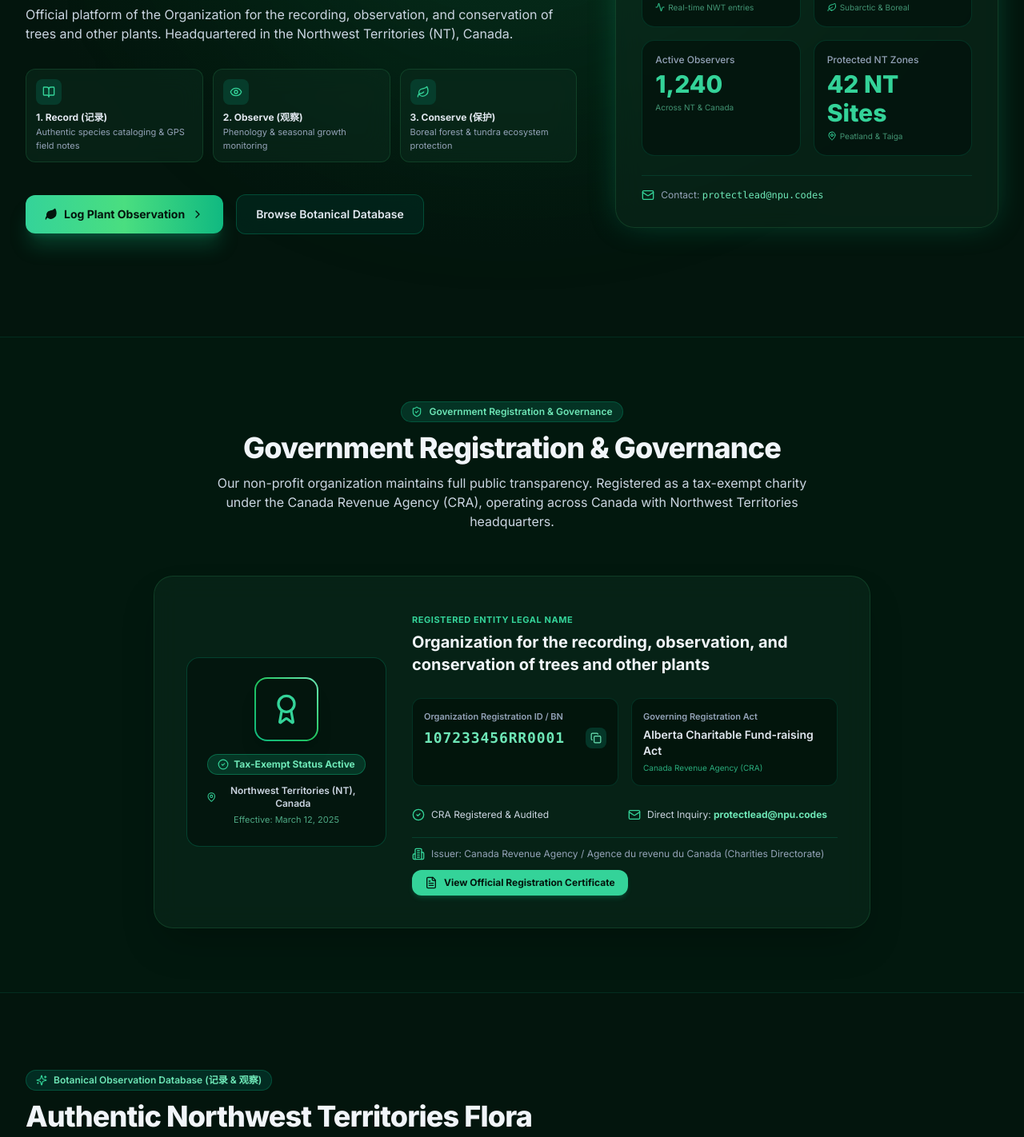
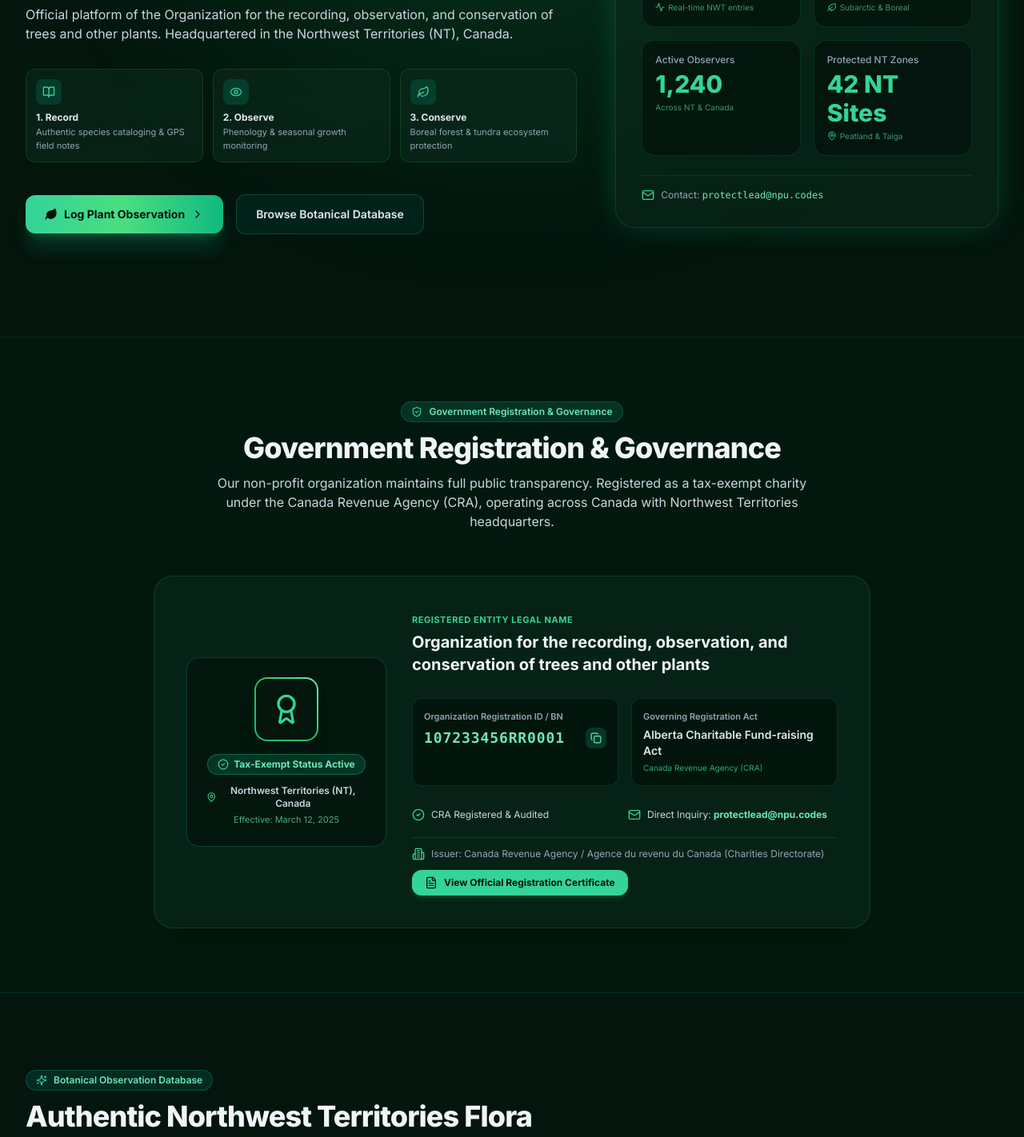
Before and after one commit to YZCJWDS/applytestpro, a React (Vite) app: page / in a window 1280 px wide. Shown: the part 440-1862 px from the top of the page at 80% size. Built offline with nearby package versions, Linux system fonts and the light colour scheme; the HTML template or start-up script is replaced by a standard one.

Commit message:
更新 translations.js

```diff
--- a/src/data/translations.js
+++ b/src/data/translations.js
@@ -17,11 +17,11 @@ export const translations = {
     heroTitleLine1: "Observing & Protecting",
     heroTitleLine2: "Subarctic & Boreal Plants",
     heroSubtitle: "Official platform of the Organization for the recording, observation, and conservation of trees and other plants. Headquartered in the Northwest Territories (NT), Canada.",
-    pillarRecord: "1. Record (记录)",
+    pillarRecord: "1. Record",
     pillarRecordDesc: "Authentic species cataloging & GPS field notes",
-    pillarObserve: "2. Observe (观察)",
+    pillarObserve: "2. Observe",
     pillarObserveDesc: "Phenology & seasonal growth monitoring",
-    pillarConserve: "3. Conserve (保护)",
+    pillarConserve: "3. Conserve",
     pillarConserveDesc: "Boreal forest & tundra ecosystem protection",
     btnLogObs: "Log Plant Observation",
     btnBrowseDb: "Browse Botanical Database",
@@ -43,7 +43,7 @@ export const translations = {
     taxExemptBadge: "Tax-Exempt Status Active",
 
     // Observation Explorer
-    explorerTag: "Botanical Observation Database (记录 & 观察)",
+    explorerTag: "Botanical Observation Database",
     explorerTitle: "Authentic Northwest Territories Flora",
     explorerDesc: "Explore verified observation records of trees, shrubs, and peatland plants natively growing in the Northwest Territories (NT) Boreal and Tundra ecozones.",
     searchPlaceholder: "Search species name (e.g. Black Spruce, Cloudberry), taxonomy, or region...",
@@ -55,8 +55,8 @@ export const translations = {
     healthRating: "Health Index",
     observedBy: "Observer",
 
-    // Field Recorder Form (图二功能增强)
-    recorderTag: "Citizen Science Field Portal (记录工坊)",
+    // Field Recorder Form
+    recorderTag: "Citizen Science Field Portal",
     recorderTitle: "Record a Real Plant Observation",
     recorderDesc: "Contribute real field data on trees, dwarf shrubs, or wetland mosses in the Northwest Territories. Submissions generate instant field records and sync directly to protectlead@npu.codes.",
     fieldPlantName: "Plant / Tree Common Name",
@@ -76,7 +76,7 @@ export const translations = {
     submitSuccessDesc: "Your record has been published to the live database and dispatched to protectlead@npu.codes.",
 
     // Conservation Projects
-    projectsTag: "Active Initiatives (生态保护项目)",
+    projectsTag: "Active Initiatives",
     projectsTitle: "Conservation & Research Programs in NT",
     projectsDesc: "Targeted research programs focusing on old-growth spruce phenology, tundra permafrost vegetation shifts, and peatland fen preservation.",
     ctaTitle: "Support Subarctic Plant Science Today",
@@ -122,11 +122,11 @@ export const translations = {
     heroTitleLine1: "Observer et protéger",
     heroTitleLine2: "les plantes subarctiques et boréales",
     heroSubtitle: "Plateforme officielle de l'Organization for the recording, observation, and conservation of trees and other plants. Basée dans les Territoires du Nord (NT), Canada.",
-    pillarRecord: "1. Enregistrer (记录)",
+    pillarRecord: "1. Enregistrer ",
     pillarRecordDesc: "Catalogage d'espèces authentiques et notes GPS sur le terrain",
-    pillarObserve: "2. Observer (观察)",
+    pillarObserve: "2. Observer ",
     pillarObserveDesc: "Suivi phénologique et suivi de la croissance saisonnière",
-    pillarConserve: "3. Conserver (保护)",
+    pillarConserve: "3. Conserver ",
     pillarConserveDesc: "Protection des forêts boréales et des écosystèmes de toundra",
     btnLogObs: "Enregistrer une observation",
     btnBrowseDb: "Explorer la base botanique",
@@ -148,7 +148,7 @@ export const translations = {
     taxExemptBadge: "Statut d'exonération fiscale actif",
 
     // Observation Explorer
-    explorerTag: "Base de données d'observations botaniques (记录 & 观察)",
+    explorerTag: "Base de données d'observations botaniques ",
     explorerTitle: "Flore authentique des Territoires du Nord",
     explorerDesc: "Explorez des enregistrements d'observation vérifiés d'arbres, d'arbustes et de plantes de tourbière indigènes des écozones boréales et de toundra des Territoires du Nord.",
     searchPlaceholder: "Rechercher une espèce (ex. Épinette noire, Plaquebière), taxonomie ou région...",
@@ -161,7 +161,7 @@ export const translations = {
     observedBy: "Observateur",
 
     // Field Recorder Form
-    recorderTag: "Portail scientifique citoyen (记录工坊)",
+    recorderTag: "Portail scientifique citoyen",
     recorderTitle: "Enregistrer une observation botanique réelle",
     recorderDesc: "Contribuez des données réelles sur le terrain sur les arbres, arbustes nains ou mousses des zones humides des Territoires du Nord. Les envois sont directement synchronisés avec protectlead@npu.codes.",
     fieldPlantName: "Nom commun de la plante / arbre",
@@ -181,7 +181,7 @@ export const translations = {
     submitSuccessDesc: "Votre enregistrement a été publié dans la base de données en direct et transmis à protectlead@npu.codes.",
 
     // Conservation Projects
-    projectsTag: "Initiatives actives (生态保护项目)",
+    projectsTag: "Initiatives actives",
     projectsTitle: "Programmes de conservation et de recherche dans les NT",
     projectsDesc: "Programmes de recherche ciblés axés sur la phénologie des épinettes anciennes, les modifications de la végétation du pergélisol et la préservation des tourbières.",
     ctaTitle: "Soutenez la science botanique subarctique aujourd'hui",
```
